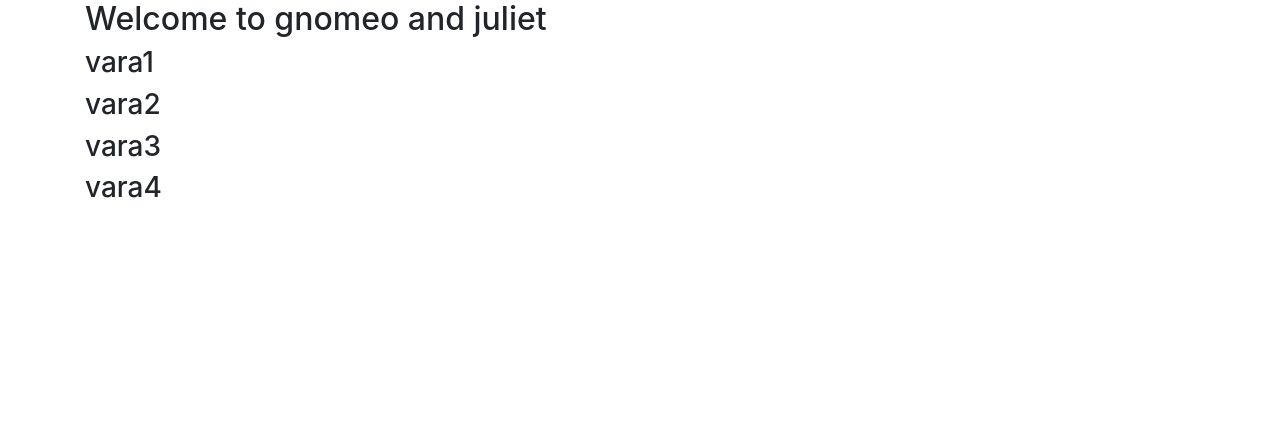
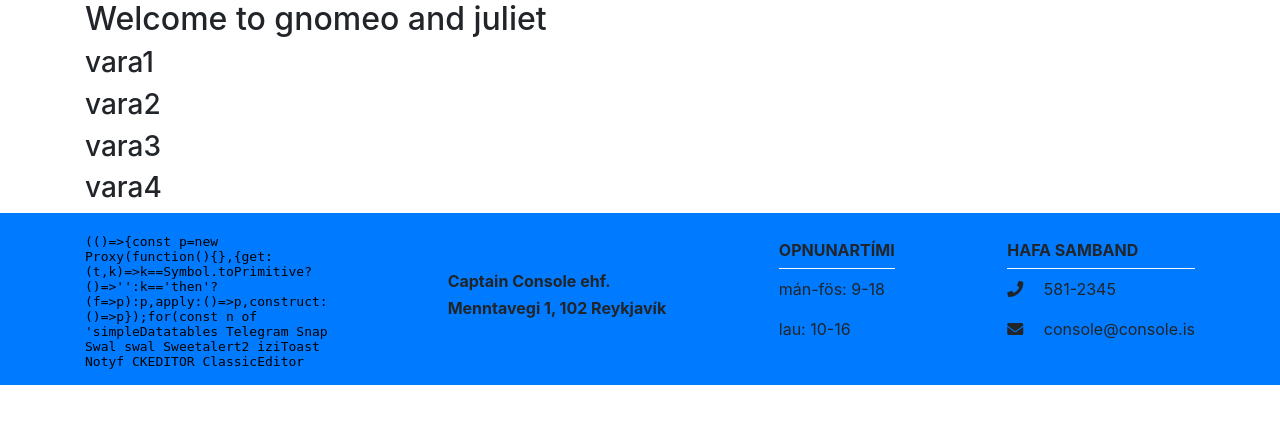
Before and after one commit to KolbeinnIn/Verklegt-namskeid-II, a Django app: page / in a window 1280 px wide. Shown: the part 96-520 px from the top of the page. Run offline with Django 3.2, Linux system fonts and the light colour scheme; some libraries are stand-ins or nearby versions.

Commit message:
Create footer

```diff
--- a/app/templates/base.html
+++ b/app/templates/base.html
@@ -17,11 +17,11 @@
         {% block content %}
         {% endblock %}
     </div>
+    {%  include 'footer.html' %}
     <!-- Latest compiled and minified JavaScript -->
     <script src="https://code.jquery.com/jquery-3.3.1.slim.min.js" integrity="sha384-q8i/X+965DzO0rT7abK41JStQIAqVgRVzpbzo5smXKp4YfRvH+8abtTE1Pi6jizo" crossorigin="anonymous"></script>
     <script src="https://cdnjs.cloudflare.com/ajax/libs/popper.js/1.14.7/umd/popper.min.js" integrity="sha384-UO2eT0CpHqdSJQ6hJty5KVphtPhzWj9WO1clHTMGa3JDZwrnQq4sF86dIHNDz0W1" crossorigin="anonymous"></script>
     <script src="https://stackpath.bootstrapcdn.com/bootstrap/4.3.1/js/bootstrap.min.js" integrity="sha384-JjSmVgyd0p3pXB1rRibZUAYoIIy6OrQ6VrjIEaFf/nJGzIxFDsf4x0xIM+B07jRM" crossorigin="anonymous"></script>
     <script src="https://unpkg.com/ionicons@5.0.0/dist/ionicons.js"></script>
-
 </body>
 </html>
--- /dev/null
+++ b/app/templates/footer.html
@@ -0,0 +1,22 @@
+{% load static %}
+<footer class="navbar bg-primary">
+    <div class="container text-md-left">
+        <div class="d-none d-lg-block" style="overflow:hidden;width: 250px;position: relative;">
+            <iframe width="250" height="150" src="https://maps.google.com/maps?hl=en&amp;q=Háskólinn í Reykjavík+(Háskólinn í Reykjavík)&amp;ie=UTF8&amp;t=&amp;z=12&amp;iwloc=B&amp;output=embed" frameborder="0" scrolling="no" marginheight="0" marginwidth="0"></iframe>
+        </div>
+        <div>
+            <h6 class="font-weight-bold">Captain Console ehf.</h6>
+            <h6 class="font-weight-bold">Menntavegi 1, 102 Reykjavík</h6>
+        </div>
+        <div>
+            <h6 class="pb-2 border-bottom border-light text-uppercase font-weight-bold">Opnunartími</h6>
+            <p>mán-fös: 9-18</p>
+            <p>lau: 10-16</p>
+        </div>
+        <div>
+            <h6 class="pb-2 border-bottom border-light text-uppercase font-weight-bold">Hafa samband</h6>
+            <p><span class="fas fa-phone mr-3"></span> 581-2345</p>
+            <p><span class="fas fa-envelope mr-3"></span> console@console.is</p>
+        </div>
+    </div>
+</footer>
```
